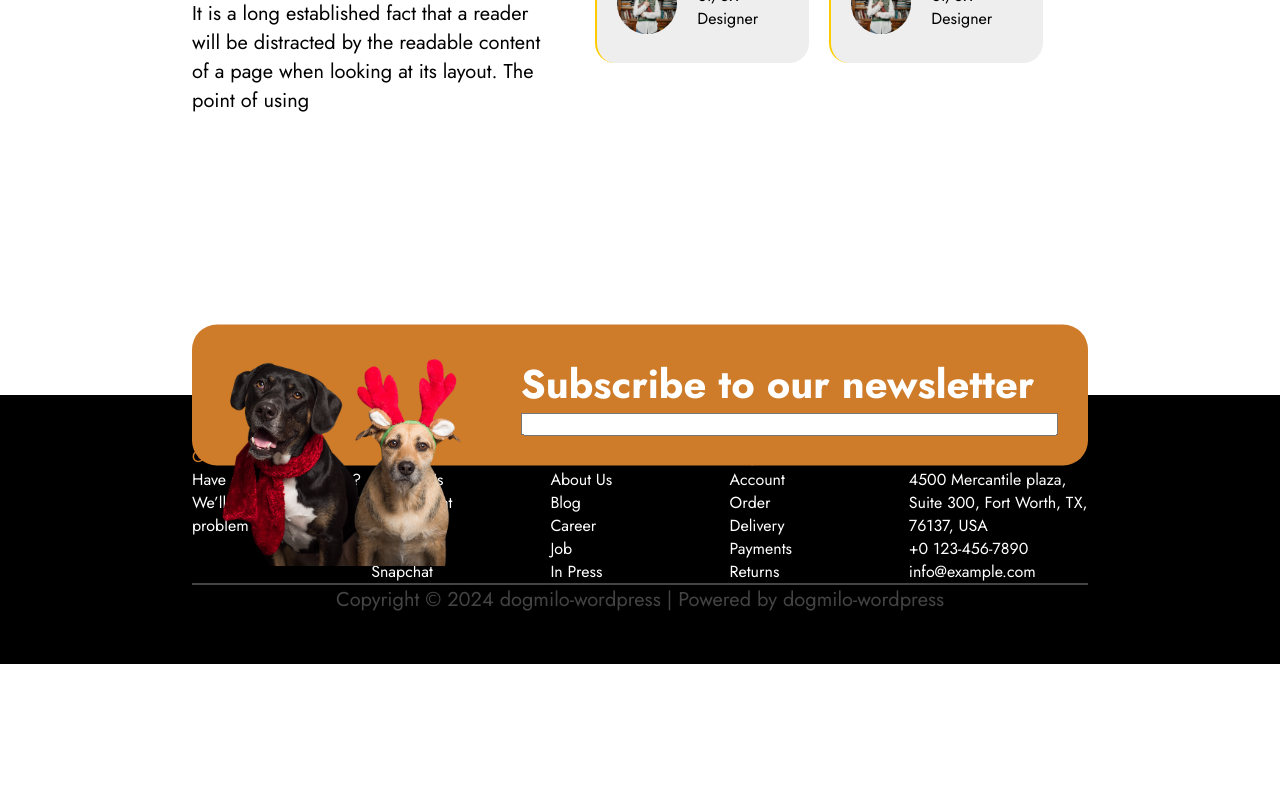
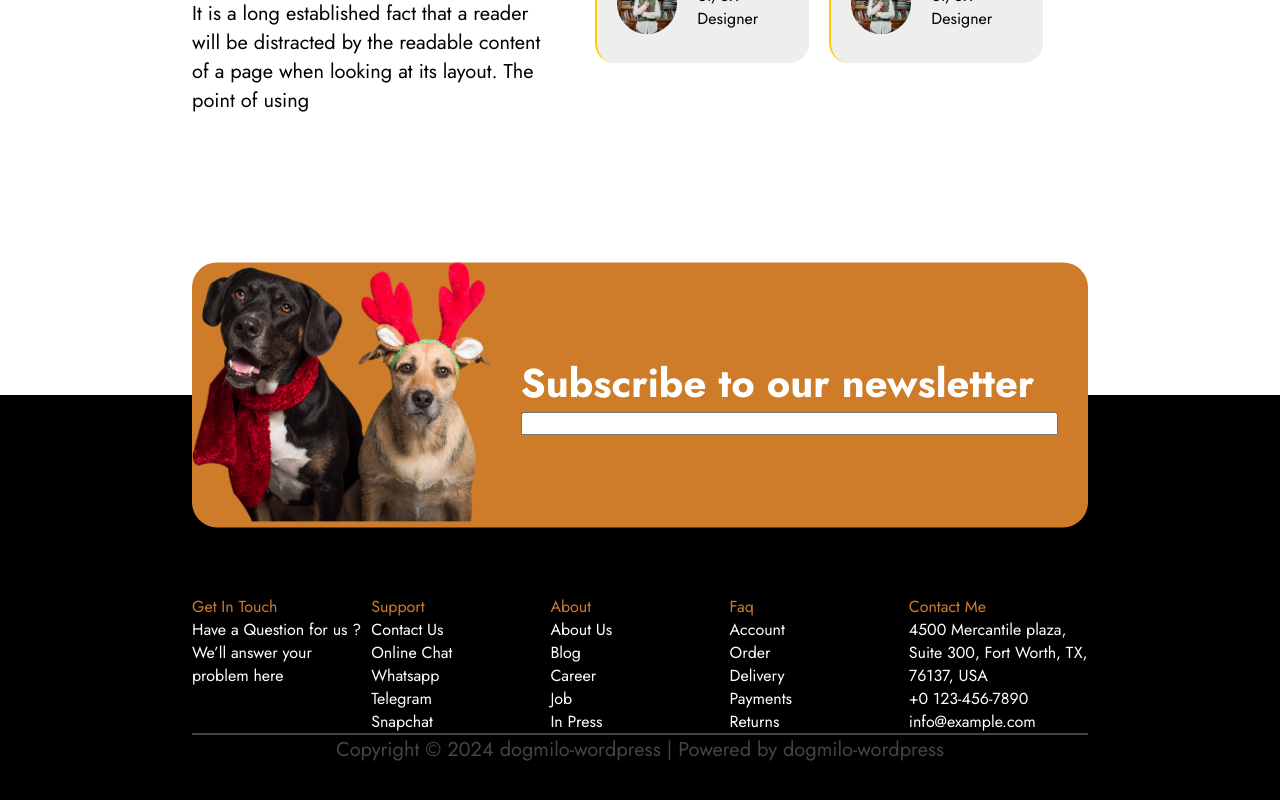
Before and after one commit to FraCuboni/proj-html-vuejs, a Vue app: page / in a window 1280 px wide. Shown: the part 3073-3873 px from the top of the page. Before the commit the page ends 3737 px from the top, so only its background shows below. Built offline with nearby package versions, Linux system fonts and the light colour scheme.

Commit message:
feat dog fix

```diff
--- a/src/components/AppFooter.vue
+++ b/src/components/AppFooter.vue
@@ -106,6 +106,7 @@ export default{
   padding: 50px 0;
   margin-top: 200px;
   position: relative;
+  padding-top: 200px;
 
 
   .container{
@@ -147,13 +148,7 @@ section{
   align-items: center;
 
   .img-box{
-    position: absolute;
-    transform: translate(0, 50%);
-    bottom: 0;
-    left: 0;
-
     width: calc(100% / 3);
-    padding: 30px;
   }
   .input-box{
     width: calc((100% / 3) * 2 );
```
